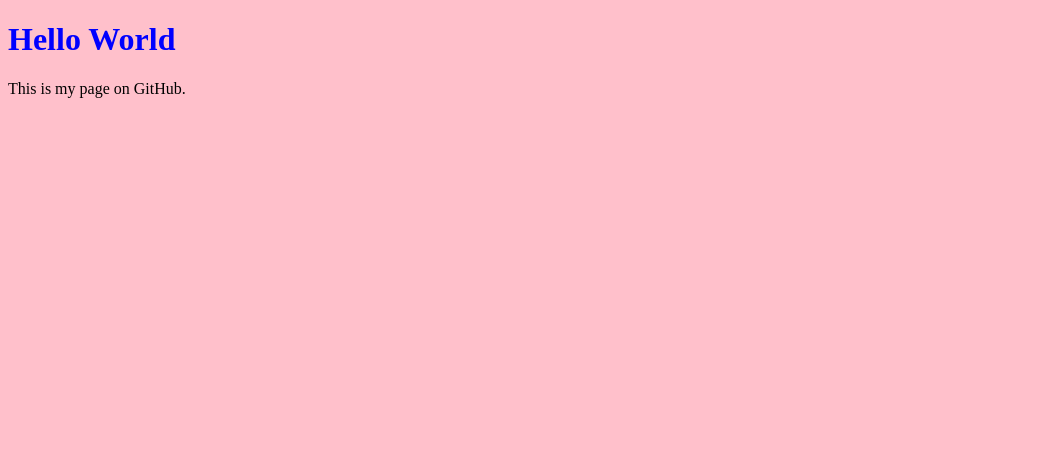
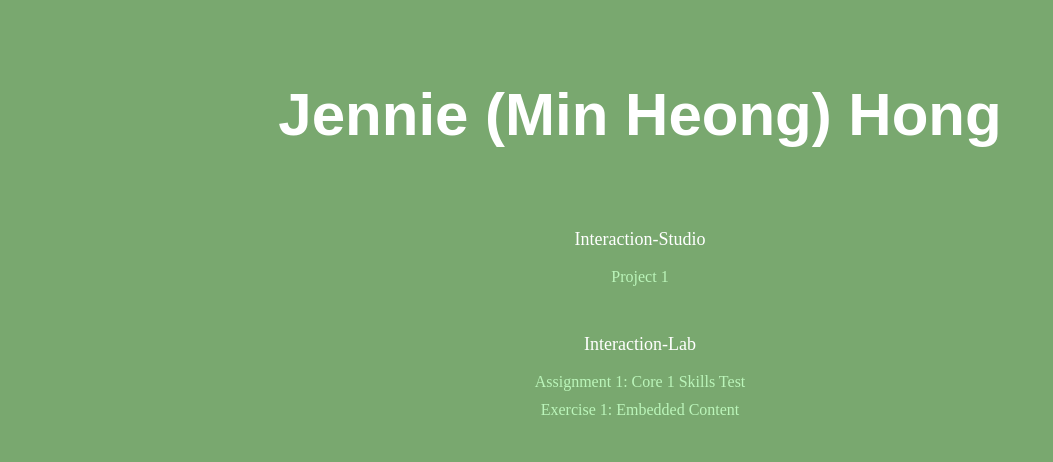
Before and after one commit to hongm433/hongm433.github.io, a plain HTML site: page index.html in a window 1280 px wide. Shown: the whole page, without its empty margins (0-1053 px from the left). Drawn offline with Linux system fonts and the light colour scheme; a web font is replaced by a local one.

Commit message:
website update 1

```diff
--- a/index.html
+++ b/index.html
@@ -3,11 +3,23 @@
 <head>
   <meta charset="UTF-8">
   <meta name="viewport" content="width=device-width, initial-scale=1.0">
-  <title>My First GitHub Pages Document</title>
+  <title>Jennie(Min Heong) Hong</title>
   <link rel="stylesheet" href="style.css">
+  <link rel="stylesheet" href="https://use.typekit.net/qpo1psj.css">
 </head>
 <body>
-  <h1>Hello World</h1>
-  <p>This is my page on GitHub.</p>
+  <h1>Jennie (Min Heong) Hong</h1>
+  <div class="div">
+    <p>Interaction-Studio</p>
+    <a href="interaction_project1/index.html">Project 1</a>
+  </div>
+
+  <div class="div">
+  <p>Interaction-Lab</p>
+    <ul>
+      <li><a href="https://core-1-lab-skills-test-jennie-hong.glitch.me/">Assignment 1: Core 1 Skills Test</a></li>
+      <li><a href="interaction_lab_ex1/index.html">Exercise 1: Embedded Content</a></li>
+    </ul>
+  </div>
 </body>
 </html>
--- a/style.css
+++ b/style.css
@@ -1,7 +1,49 @@
 html {
-  background: pink;
+  background: #79A86F;
+  color: white;
+  text-align: center;
 }
 
 h1 {
-  color: blue;
+  font-size: 60px;
+  font-family: obvia, sans-serif;
+  font-weight: 600;
+  font-style: normal;
+  margin: 80px 0 80px 0;
 }
+
+p, a {
+  font-family: futura;
+}
+
+p {
+  font-weight: 400;
+  font-size: 18px;
+}
+
+ul {
+  padding: 0;
+  margin: 0;
+}
+
+ul li {
+  list-style-type: none;
+  margin: 10px 0;
+  padding: 0;
+}
+
+a {
+  text-decoration: none;
+  color: #BBF5BA;
+  margin-bottom: 10px;
+}
+
+.div {
+  padding: 0 30px 30px 30px;
+}
+
+a:hover {
+  color: white;
+  background-color: rgb(187, 245, 186, 0.3);
+  padding: 5px 10px;
+}
```
